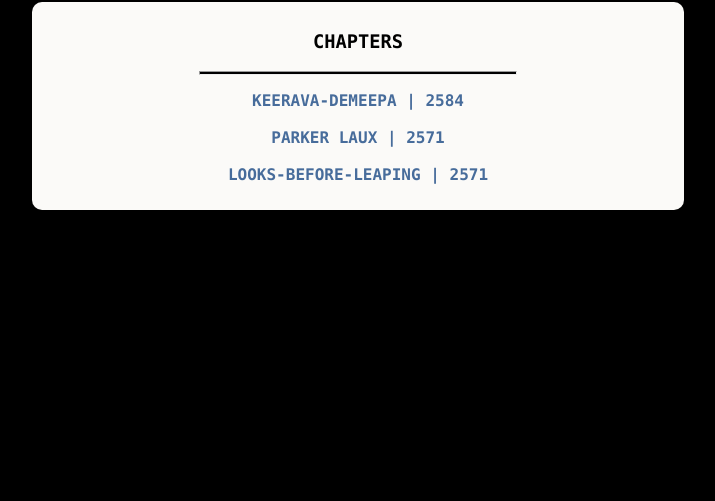
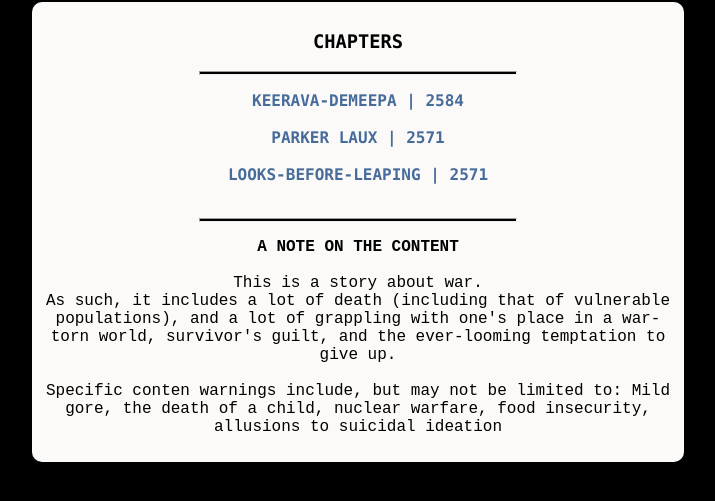
Before and after one commit to OrnamentalFreak/FullSwing, a plain HTML site: page index.html in a window 1280 px wide. Shown: the part 65-566 px from the top of the page, without its empty margins (282-997 px from the left). Drawn offline with Linux system fonts and the light colour scheme.

Commit message:
Update index.html

```diff
--- a/index.html
+++ b/index.html
@@ -19,6 +19,21 @@
     <p>
       <a href="01.html">KEERAVA-DEMEEPA | 2584</a><br /><br>
       <a href="02.html">PARKER LAUX | 2571</a><br /><br>
-      <a href="03.html">LOOKS-BEFORE-LEAPING | 2571</a><br />
+      <a href="03.html">LOOKS-BEFORE-LEAPING | 2571</a><br /><br>
+    </p>
+        <hr
+      style="
+        width: 50%;
+        margin: auto;
+        height: 2px;
+        color: black;
+        background-color: black;
+      "
+    />
+    <p class="cw">
+      <strong>A NOTE ON THE CONTENT</strong><br><br>
+      This is a story about war.<br>As such, it includes a lot of death (including that of vulnerable populations), and a lot of grappling with one's place in a war-torn world, survivor's guilt, and the ever-looming temptation to give up.
+    <br><br>Specific conten warnings include, but may not be limited to:
+    Mild gore, the death of a child, nuclear warfare, food insecurity, allusions to suicidal ideation
     </p>
   </div>
```
